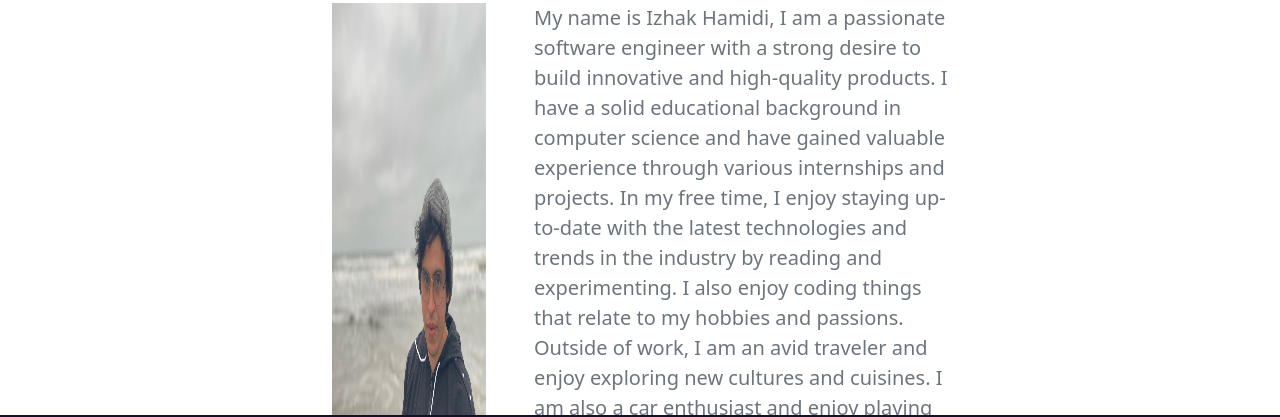
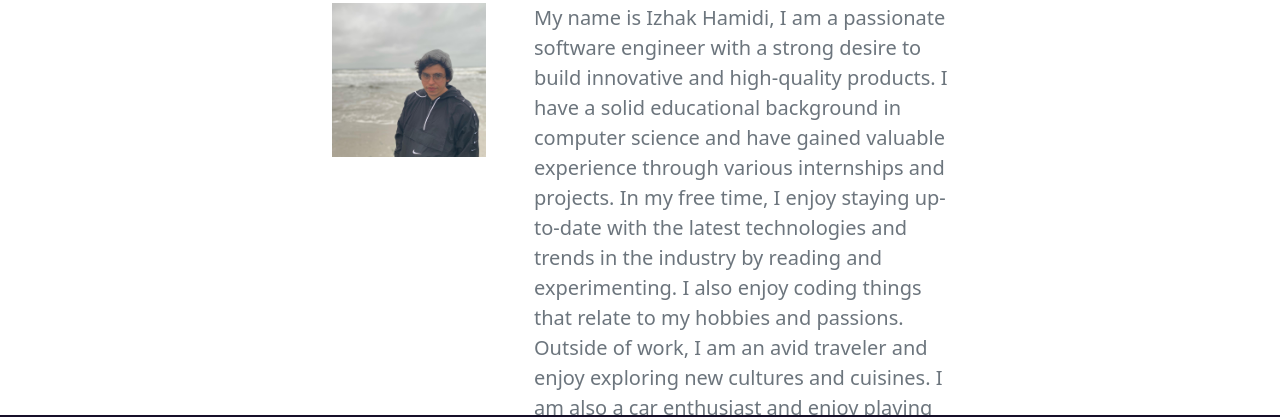
Before and after one commit to ihamidi/ihamidi.github.io, a plain HTML site: page about.html in a window 1280 px wide. Shown: the part 329-746 px from the top of the page. Drawn offline with nearby package versions, Linux system fonts and the light colour scheme.

Commit message:
image sizing

```diff
--- a/about.html
+++ b/about.html
@@ -27,7 +27,7 @@
         <div class="col-lg-6 col-md-8 mx-auto">
           <h1 class="fw-light">me</h1>
           <div class="d-flex">
-            <img class="img-fluid w-25 me-5" src="assets/me.jpg"></img>
+            <img class="img-responsive w-25 h-25 me-5" src="assets/me.jpg"></img>
             <p class="lead text-muted align-middle">My name is Izhak Hamidi, I am a passionate software engineer with a strong desire to build innovative and high-quality products. I have a solid educational background in computer science and have gained valuable experience through various internships and projects. In my free time, I enjoy staying up-to-date with the latest technologies and trends in the industry by reading and experimenting. I also enjoy coding things that relate to my hobbies and passions. Outside of work, I am an avid traveler and enjoy exploring new cultures and cuisines. I am also a car enthusiast and enjoy playing soccer and ping-pong. I am excited to bring my skills, knowledge and enthusiasm to a new role and be part of a team that is pushing the boundaries of what is possible with technology.</p>
           </div>
         </div>
```
